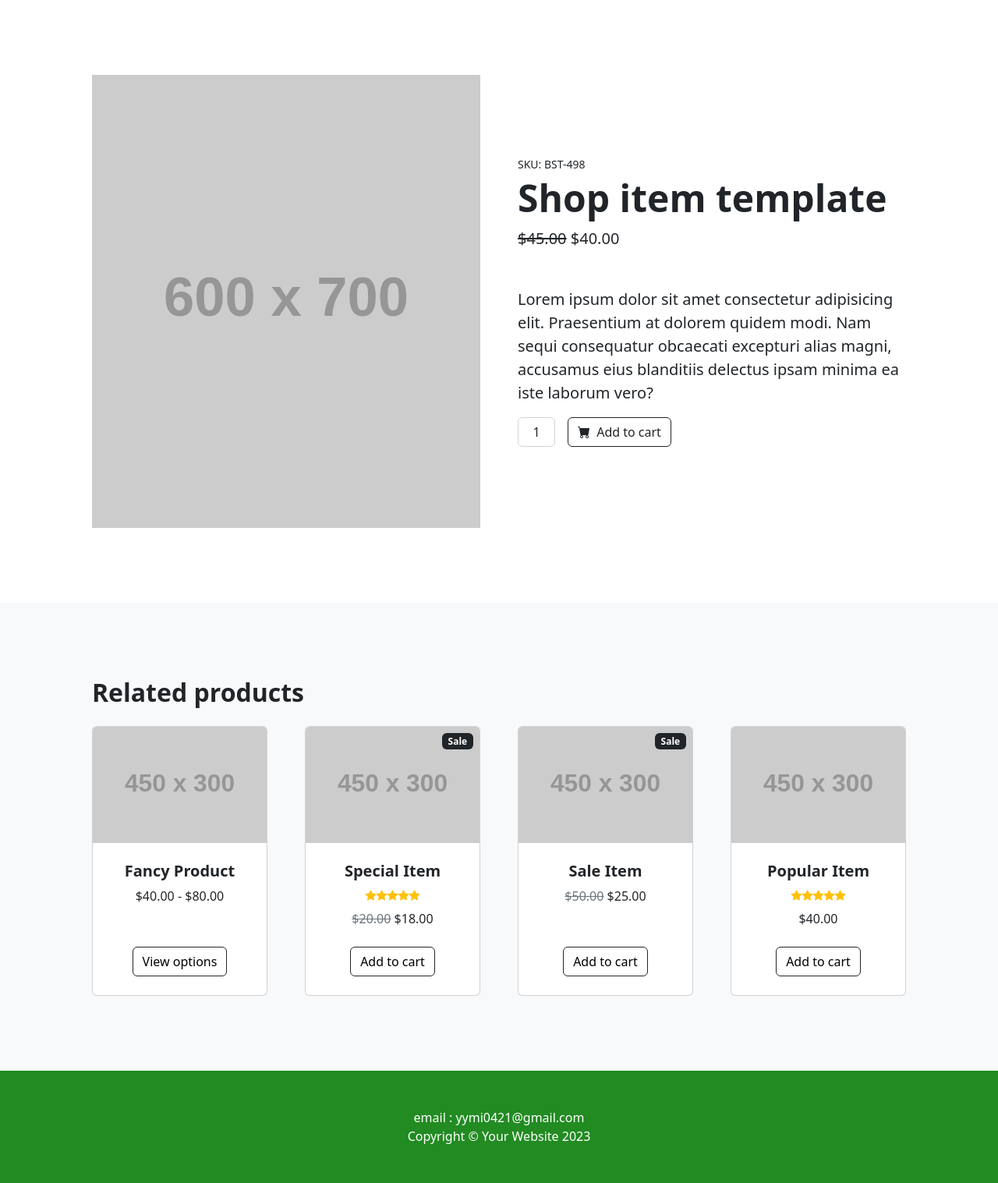
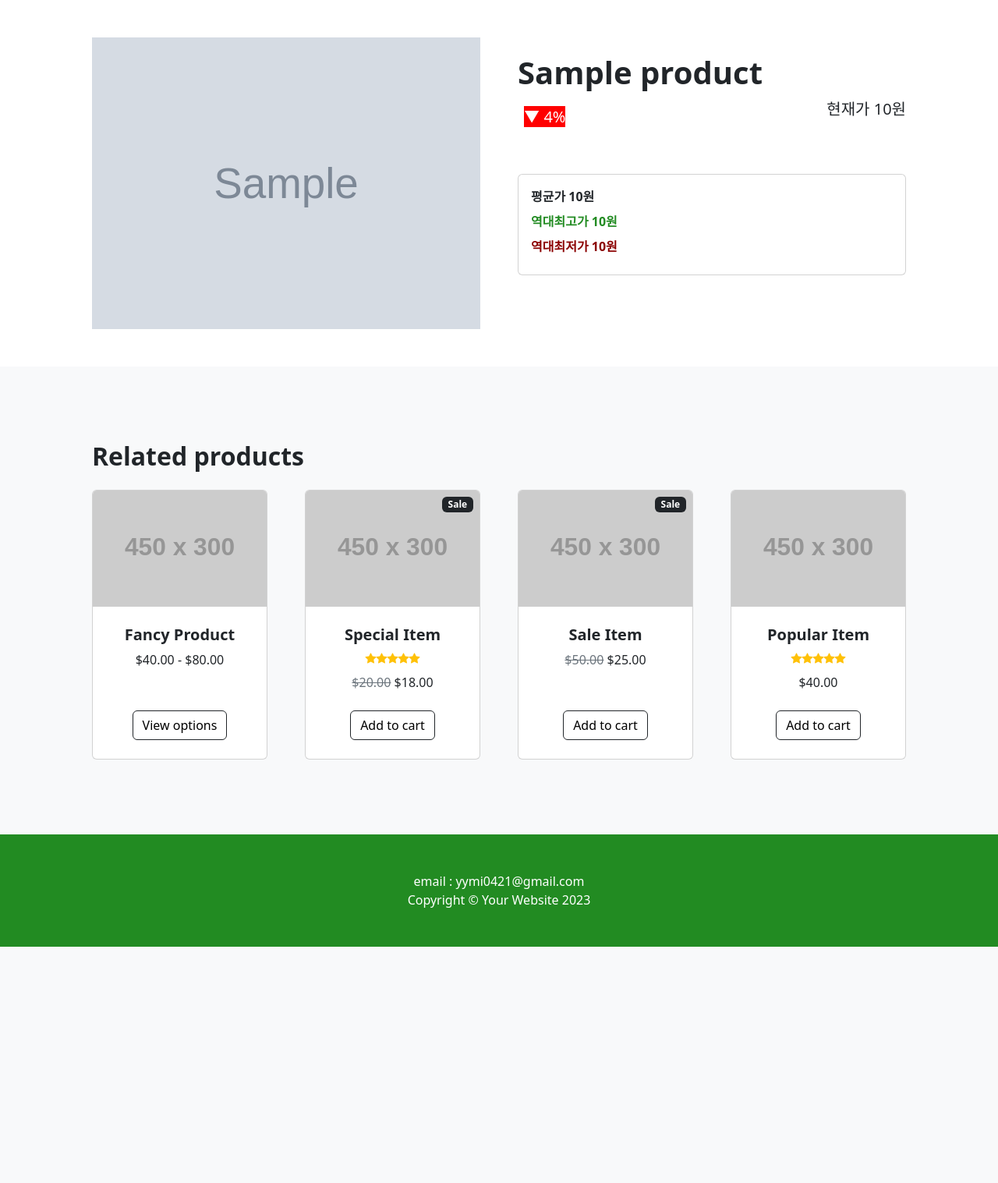
Before and after one commit to maie421/track-price-changes, a Flask app: template web/templates/product.html in a window 1280 px wide. Shown: the part 56-1573 px from the top of the page at 78% size. After the commit the page ends 1270 px from the top, so only its background shows below. Run offline with Flask 3, Linux system fonts and the light colour scheme; the template is opened without the code that fills it: most values are stand-ins (such as "Sample title", 1, 10 or a date in 2020); grey boxes marked "Sample" are stand-in pictures; grey boxes labelled with a size stand in for pictures from a placeholder-image service; some libraries are stand-ins or nearby versions.

Commit message:
feat : 상세페이지 상품 정보 노출

```diff
--- a/web/app.py
+++ b/web/app.py
@@ -1,5 +1,5 @@
 import sys
-from flask import Flask
+from flask import Flask, request
 from controller.products import Products
 # Flask 객체 인스턴스 생성
 app = Flask(__name__)
@@ -12,7 +12,7 @@ def index():
 
 @app.route('/product')
 def getProduct():
-    return product.getProduct()
+    return product.getProduct(request.args.get('pid'))
 
 if __name__ == "__main__":
     app.run()
--- a/web/static/css/custom.css
+++ b/web/static/css/custom.css
@@ -22,3 +22,9 @@
 .col a:hover {
     text-decoration: underline; /* Add underline on hover */
 }
+body {
+  -webkit-user-select:none;
+  -moz-user-select:none;
+  -ms-user-select:none;
+  user-select:none
+}
--- a/web/templates/index.html
+++ b/web/templates/index.html
@@ -18,7 +18,7 @@
                 <div class="row gx-4 gx-lg-5 row-cols-2 row-cols-md-3 row-cols-xl-4 justify-content-center">
                     {% for product in products %}
                     <div class="col mb-5">
-                        <a href="/product">
+                        <a href="/product?pid={{product.product_id}}">
                             <div class="card h-100">
                                 <!-- Product image-->
                                 <img class="card-img-top" src="{{ product.image }}" alt="{{ product.name }}" />
--- a/web/templates/product.html
+++ b/web/templates/product.html
@@ -5,24 +5,27 @@
         <!-- Navigation-->
         {% include "common/navigation.html" %}
         <!-- Product section-->
-        <section class="py-5">
+        <section>
             <div class="container px-4 px-lg-5 my-5">
                 <div class="row gx-4 gx-lg-5 align-items-center">
-                    <div class="col-md-6"><img class="card-img-top mb-5 mb-md-0" src="https://dummyimage.com/600x700/dee2e6/6c757d.jpg" alt="..." /></div>
+                    <div class="col-md-6"><img class="card-img-top mb-5 mb-md-0" src="{{ product.image }}" alt="{{ product.name }}" /></div>
                     <div class="col-md-6">
-                        <div class="small mb-1">SKU: BST-498</div>
-                        <h1 class="display-5 fw-bolder">Shop item template</h1>
+<!--                        <div class="small mb-1">SKU: BST-498</div>-->
+                        <h1 class="display-6 fw-bolder">{{ product.name }}</h1>
                         <div class="fs-5 mb-5">
-                            <span class="text-decoration-line-through">$45.00</span>
-                            <span>$40.00</span>
+                            <span class="discount-box mx-2 fs-5" style="background-color: red;">
+                                {% if product.discount_rate|int > 0 %}
+                                    ▼ {{ product.discount_rate|int }}%
+                                {% endif %}
+                            </span>
+                            <span style="float: right">현재가 {{ product.price }}원</span>
                         </div>
-                        <p class="lead">Lorem ipsum dolor sit amet consectetur adipisicing elit. Praesentium at dolorem quidem modi. Nam sequi consequatur obcaecati excepturi alias magni, accusamus eius blanditiis delectus ipsam minima ea iste laborum vero?</p>
-                        <div class="d-flex">
-                            <input class="form-control text-center me-3" id="inputQuantity" type="num" value="1" style="max-width: 3rem" />
-                            <button class="btn btn-outline-dark flex-shrink-0" type="button">
-                                <i class="bi-cart-fill me-1"></i>
-                                Add to cart
-                            </button>
+                        <div class="col mb-5">
+                            <div class="card h-100 p-3">
+                                <span class="d-block mb-2" style="font-weight: bold;">평균가 {{ product.avg_price|int }}원</span>
+                                <span class="d-block mb-2" style="font-weight: bold; color: forestgreen"> 역대최고가 {{ product.high_price }}원 </span>
+                                <span class="d-block mb-2" style="font-weight: bold; color: darkred"> 역대최저가 {{ product.low_price }}원 </span>
+                            </div>
                         </div>
                     </div>
                 </div>
```
Also changed, not shown: web/controller/products.py (+21 -10 lines).
